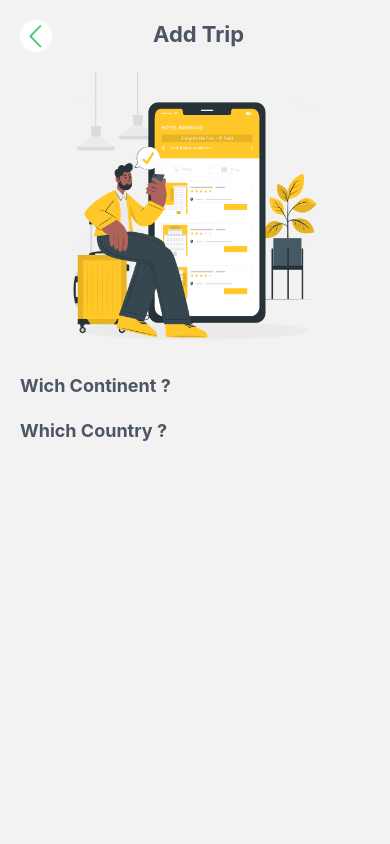
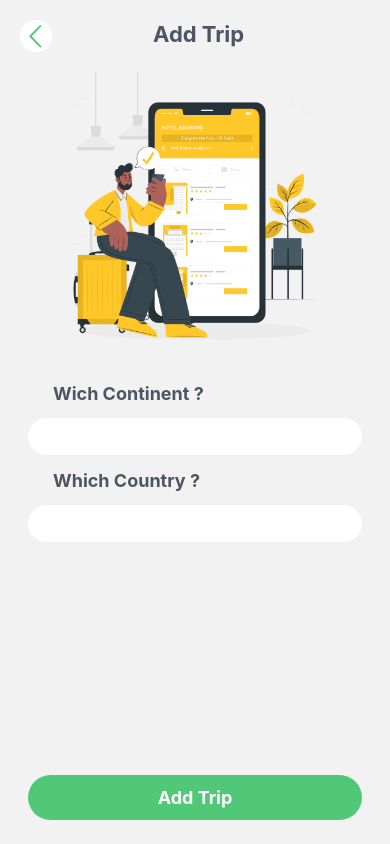
Before and after one commit to Saoa35/MyJornyFinances, a React Native app: screen /AddTrip in a window 390 px wide. Built offline with nearby package versions, Linux system fonts and the light colour scheme.

Commit message:
+ added Add trip button

```diff
--- a/src/screens/AddTripScreen.jsx
+++ b/src/screens/AddTripScreen.jsx
@@ -1,5 +1,5 @@
 import React from 'react';
-import {Text, Image, View, TextInput} from 'react-native';
+import {Text, Image, View, TextInput, TouchableOpacity} from 'react-native';
 import styled from 'styled-components/native';
 import {ScreenWrapper} from './HomeScreen';
 import {colors} from '../theme';
@@ -50,6 +50,41 @@ const DirectionText = styled.Text`
   font-size: 18px;
   line-height: 28px;
   font-weight: bold;
+  margin-left: 25px;
+  margin-bottom: 10px;
+`;
+
+const TextInputWrapper = styled.View`
+  margin: 8px 8px 0 8px;
+`;
+
+const ContinentTextInput = styled.TextInput`
+  padding: 10px 20px;
+  background-color: white;
+  border-radius: 9999px;
+  margin-bottom: 12px;
+`;
+
+const CountryTextInput = styled.TextInput`
+  padding: 10px 20px;
+  background-color: white;
+  border-radius: 9999px;
+  margin-bottom: 12px;
+`;
+
+const AddTripOpacity = styled.TouchableOpacity`
+  background-color: ${colors.button};
+  margin: 24px 8px;
+  padding: 12px;
+  border-radius: 9999px;
+  box-shadow: 1px 2px rgb(0, 0, 0, 0.05);
+`;
+
+const AddTripText = styled.Text`
+  text-align: center;
+  color: white;
+  font-size: 18px;
+  font-weight: bold;
 `;
 
 export const AddTripScreen = () => {
@@ -64,15 +99,19 @@ export const AddTripScreen = () => {
           <ImageWrapper>
             <AddTripImage source={require('../assets/images/4.png')} />
           </ImageWrapper>
-          <View>
+          <TextInputWrapper>
             <DirectionText>Wich Continent ?</DirectionText>
-            <TextInput />
+            <ContinentTextInput />
             <DirectionText>Which Country ?</DirectionText>
-            <TextInput />
-          </View>
+            <CountryTextInput />
+          </TextInputWrapper>
         </AddTripContainer>
 
-        <View></View>
+        <View>
+          <AddTripOpacity>
+            <AddTripText>Add Trip</AddTripText>
+          </AddTripOpacity>
+        </View>
       </AddTripWrapper>
     </ScreenWrapper>
   );
```
